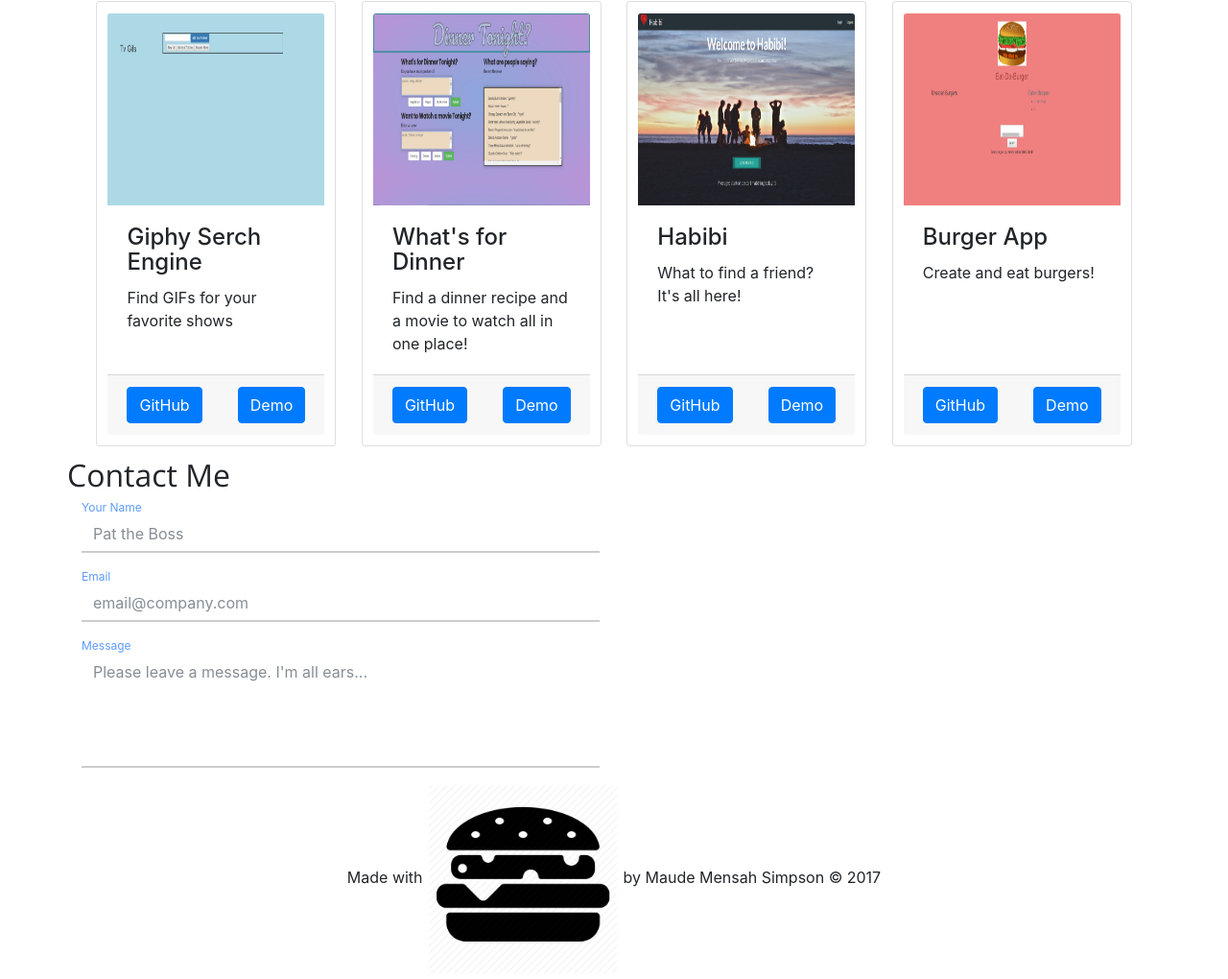
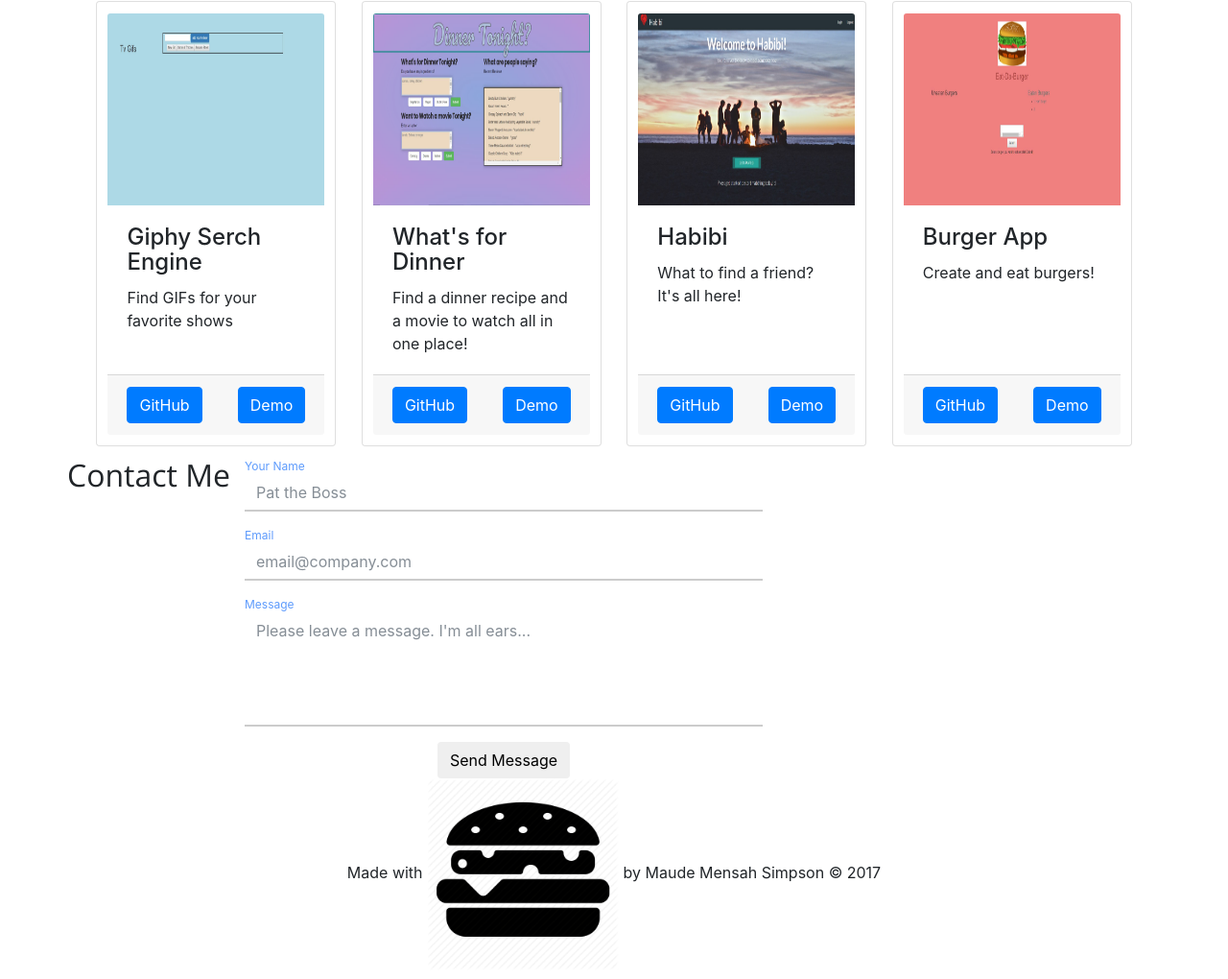
Before and after one commit to maudem/maudem.github.io, a plain HTML site: page index.html in a window 1280 px wide. Shown: the part 1440-2460 px from the top of the page at 96% size. Drawn offline with nearby package versions, Linux system fonts and the light colour scheme; a script that the page names is missing; a web font is replaced by a local one.

Commit message:
added a forward address and button to contact page

```diff
--- a/assets/css/main.css
+++ b/assets/css/main.css
@@ -148,12 +148,14 @@ img {
 }
 
 /* contact */
-#contact{
-	display: flex;
-    flex-direction: column;
-    justify-content: center;
+#contact.h2{
+	text-align: center;
 }
 
+#form {
+	justify-content: center;
+
+}
 .form-label {
 	font-size: 12px;
 	color: #5e9bfc;
--- a/index.html
+++ b/index.html
@@ -63,7 +63,7 @@
             </div>
 
             <!-- skills -->
-            <div class="row ">
+            <div class="row">
                 <div id="skills" class="panel">
                     <h2>My Skills</h2>
                     <span id="myskills">
@@ -160,8 +160,10 @@
 
             <!-- contact -->
             <div id="contact" class="row panel">
-                <h2>Contact Me</h2>
-                <form id="contact-form" class="form col-lg-6" action="#" method="POST" role="form">
+                <div col-12>
+                    <h2>Contact Me</h2>
+                </div>
+                <form id="contact-form" class="form col-6" action="https://formspree.io/maudemensah@gmail.com" method="POST" role="form">
 
                     <div class="form-group">
                         <label class="form-label" for="name"> Your Name</label>
@@ -170,14 +172,22 @@
 
                     <div class="form-group">
                             <label class="form-label" for="email"> Email</label>
-                            <input type="text" class="form-control" name="email" placeholder="email@company.com" tabindex="2" required>
+                            <input type="email" class="form-control" name="_replyto" placeholder="email@company.com" tabindex="2" required>
                     </div>
 
                     <div class="form-group">
                             <label class="form-label" for="message">Message</label>
                             <textarea rows="5" cols="50" class="form-control" id="message" name="message" placeholder="Please leave a message. I'm all ears..." tabindex="3" required></textarea>
                     </div>
+
+                    <div class="text-center">
+                        <button type="submit" value="Send" class="btn btn-start-order">
+                            Send Message
+                        </button>
+
+                    </div>
                 </form>
+
             </div>
         </div><!-- end container -->
 
```
